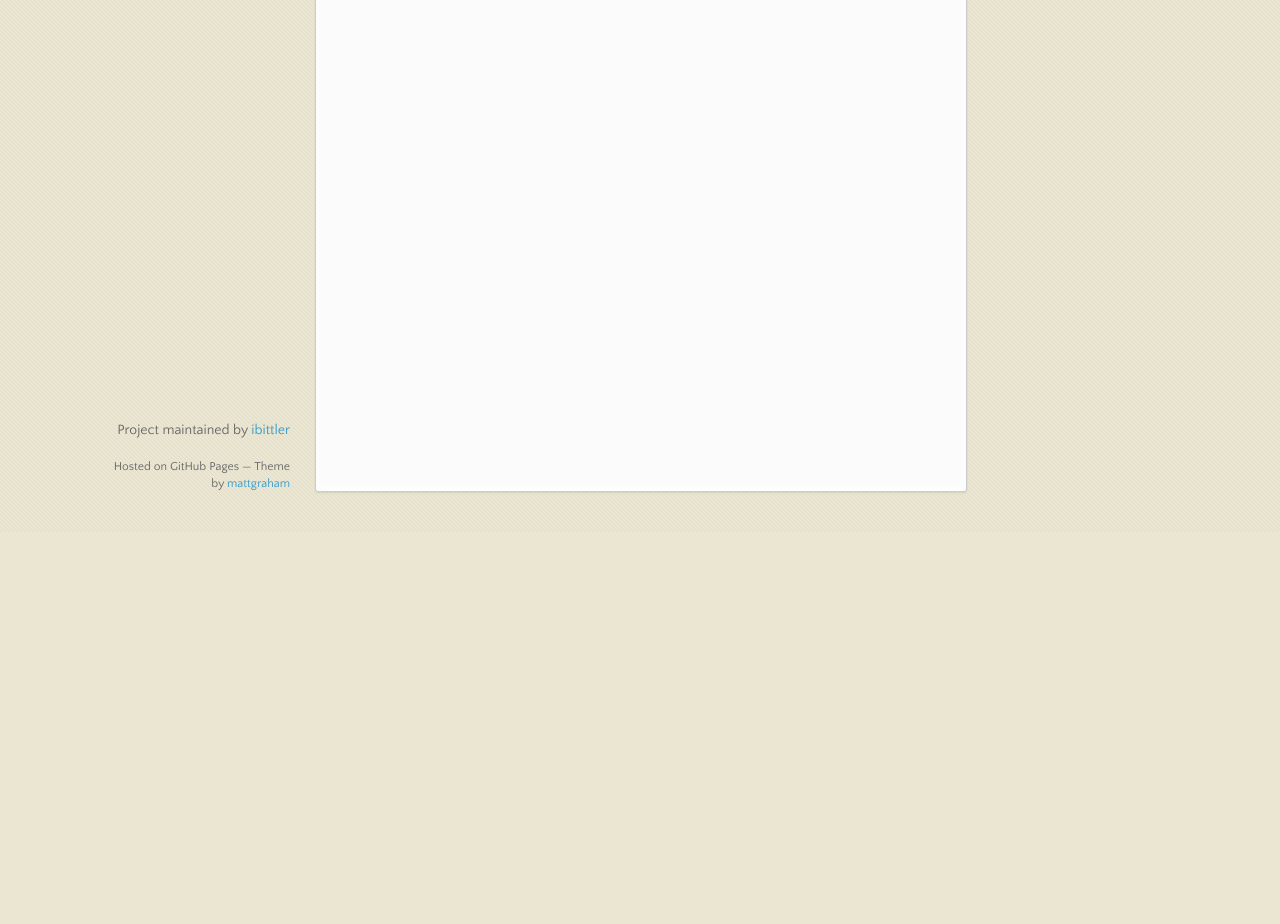
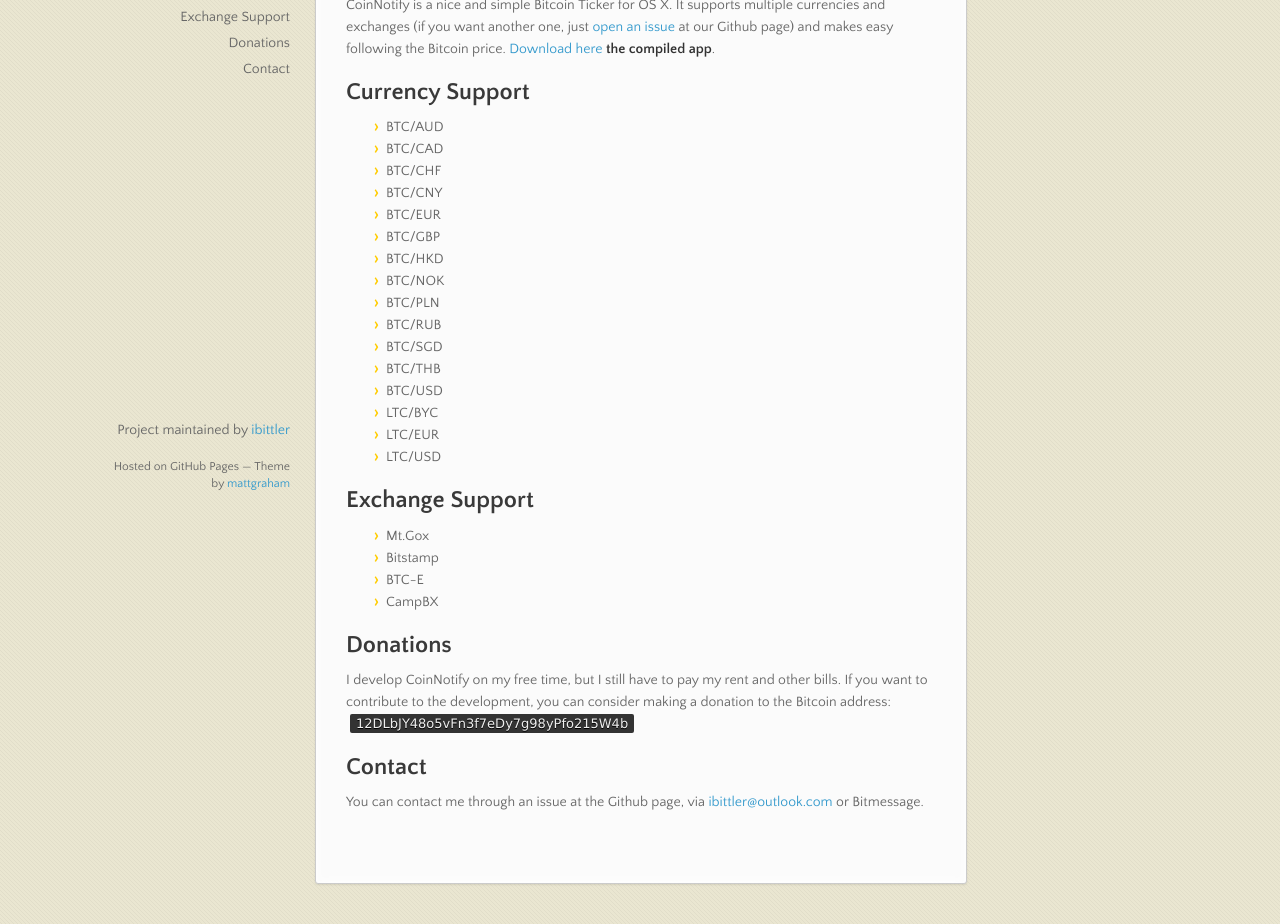
Before and after one commit to ibittler/CoinNotify, a plain HTML site: page index.html in a window 1280 px wide. Shown: the part 268-1192 px from the top of the page. Before the commit the page ends 800 px from the top, so only its background shows below. Drawn offline with nearby package versions, Linux system fonts and the light colour scheme.

Commit message:
Create gh-pages branch via GitHub

```diff
--- a/index.html
+++ b/index.html
@@ -18,7 +18,7 @@
 
       <header>
         <h1>CoinNotify</h1>
-        <p>Stylish multi-currency Bitcoin Ticker</p>
+        <p>Stylish &amp; multi-currency Bitcoin Ticker</p>
       </header>
 
       <div id="banner">
@@ -41,6 +41,46 @@
       <section>
         <h1>
 <a name="coinnotify" class="anchor" href="#coinnotify"><span class="octicon octicon-link"></span></a>CoinNotify</h1>
+
+<p>CoinNotify is a nice and simple Bitcoin Ticker for OS X. It supports multiple currencies and exchanges (if you want another one, just <a href="https://github.com/ibittler/CoinNotify/issues">open an issue</a> at our Github page) and makes easy following the Bitcoin price. <strong><a href="">Download here</a> the compiled app</strong>.</p>
+
+<h2>
+<a name="currency-support" class="anchor" href="#currency-support"><span class="octicon octicon-link"></span></a>Currency Support</h2>
+
+<ul>
+<li>BTC/AUD</li>
+<li>BTC/CAD</li>
+<li>BTC/CHF</li>
+<li>BTC/CNY</li>
+<li>BTC/EUR</li>
+<li>BTC/GBP</li>
+<li>BTC/HKD</li>
+<li>BTC/NOK</li>
+<li>BTC/PLN</li>
+<li>BTC/RUB</li>
+<li>BTC/SGD</li>
+<li>BTC/THB</li>
+<li>BTC/USD</li>
+<li>LTC/BYC</li>
+<li>LTC/EUR</li>
+<li>LTC/USD</li>
+</ul><h2>
+<a name="exchange-support" class="anchor" href="#exchange-support"><span class="octicon octicon-link"></span></a>Exchange Support</h2>
+
+<ul>
+<li>Mt.Gox</li>
+<li>Bitstamp</li>
+<li>BTC-E</li>
+<li>CampBX</li>
+</ul><h2>
+<a name="donations" class="anchor" href="#donations"><span class="octicon octicon-link"></span></a>Donations</h2>
+
+<p>I develop CoinNotify on my free time, but I still have to pay my rent and other bills. If you want to contribute to the development, you can consider making a donation to the Bitcoin address: <code>12DLbJY48o5vFn3f7eDy7g98yPfo215W4b</code></p>
+
+<h2>
+<a name="contact" class="anchor" href="#contact"><span class="octicon octicon-link"></span></a>Contact</h2>
+
+<p>You can contact me through an issue at the Github page, via <a href="mailto:ibittler@outlook.com">ibittler@outlook.com</a> or Bitmessage.</p>
       </section>
       <footer>
         <p>Project maintained by <a href="https://github.com/ibittler">ibittler</a></p>
--- a/params.json
+++ b/params.json
@@ -1 +1 @@
-{"name":"CoinNotify","tagline":"Stylish multi-currency Bitcoin Ticker","body":"CoinNotify\r\n==========\r\n","google":"UA-43219523-1","note":"Don't delete this file! It's used internally to help with page regeneration."}
+{"name":"CoinNotify","tagline":"Stylish & multi-currency Bitcoin Ticker","body":"CoinNotify\r\n==========\r\n\r\nCoinNotify is a nice and simple Bitcoin Ticker for OS X. It supports multiple currencies and exchanges (if you want another one, just [open an issue](https://github.com/ibittler/CoinNotify/issues) at our Github page) and makes easy following the Bitcoin price. **[Download here]() the compiled app**.\r\n\r\n## Currency Support\r\n* BTC/AUD\r\n* BTC/CAD\r\n* BTC/CHF\r\n* BTC/CNY\r\n* BTC/EUR\r\n* BTC/GBP\r\n* BTC/HKD\r\n* BTC/NOK\r\n* BTC/PLN\r\n* BTC/RUB\r\n* BTC/SGD\r\n* BTC/THB\r\n* BTC/USD\r\n* LTC/BYC\r\n* LTC/EUR\r\n* LTC/USD\r\n\r\n## Exchange Support\r\n* Mt.Gox\r\n* Bitstamp\r\n* BTC-E\r\n* CampBX\r\n\r\n## Donations\r\nI develop CoinNotify on my free time, but I still have to pay my rent and other bills. If you want to contribute to the development, you can consider making a donation to the Bitcoin address: `12DLbJY48o5vFn3f7eDy7g98yPfo215W4b`\r\n\r\n## Contact\r\nYou can contact me through an issue at the Github page, via ibittler@outlook.com or Bitmessage.","google":"UA-43219523-1","note":"Don't delete this file! It's used internally to help with page regeneration."}
```
